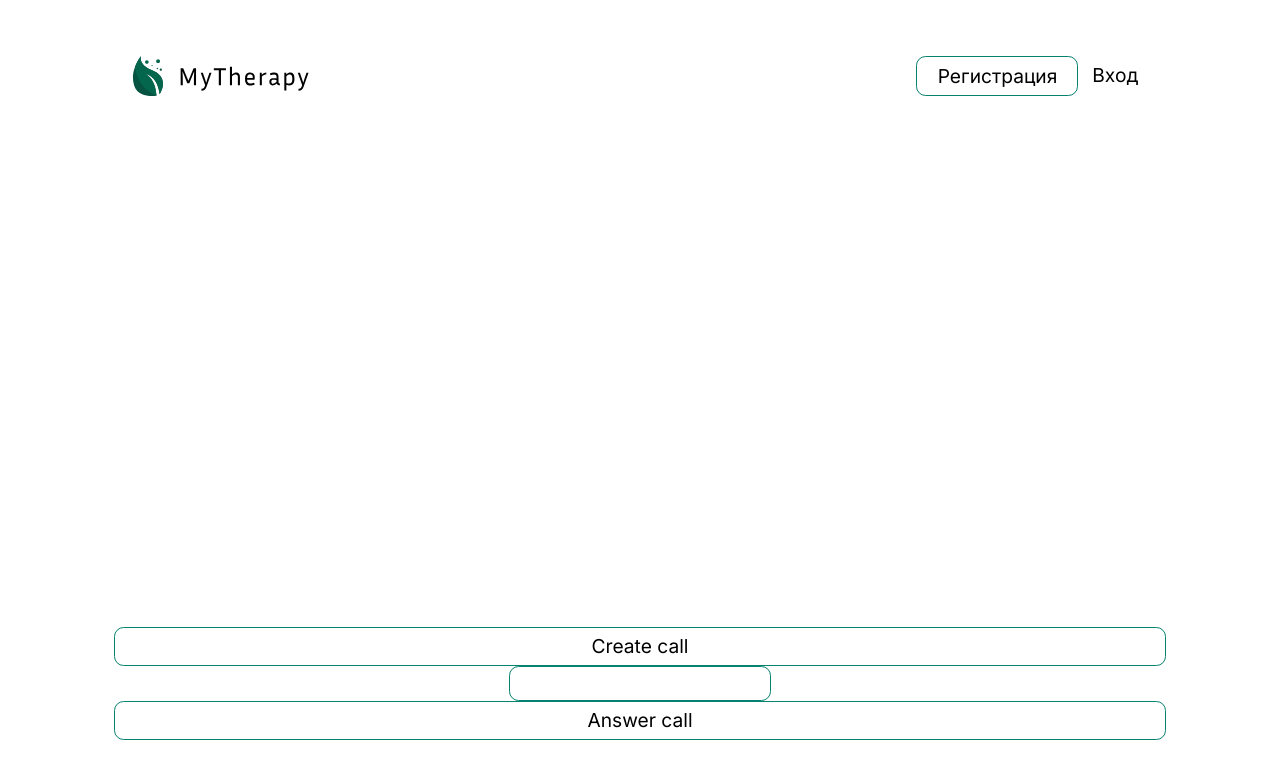
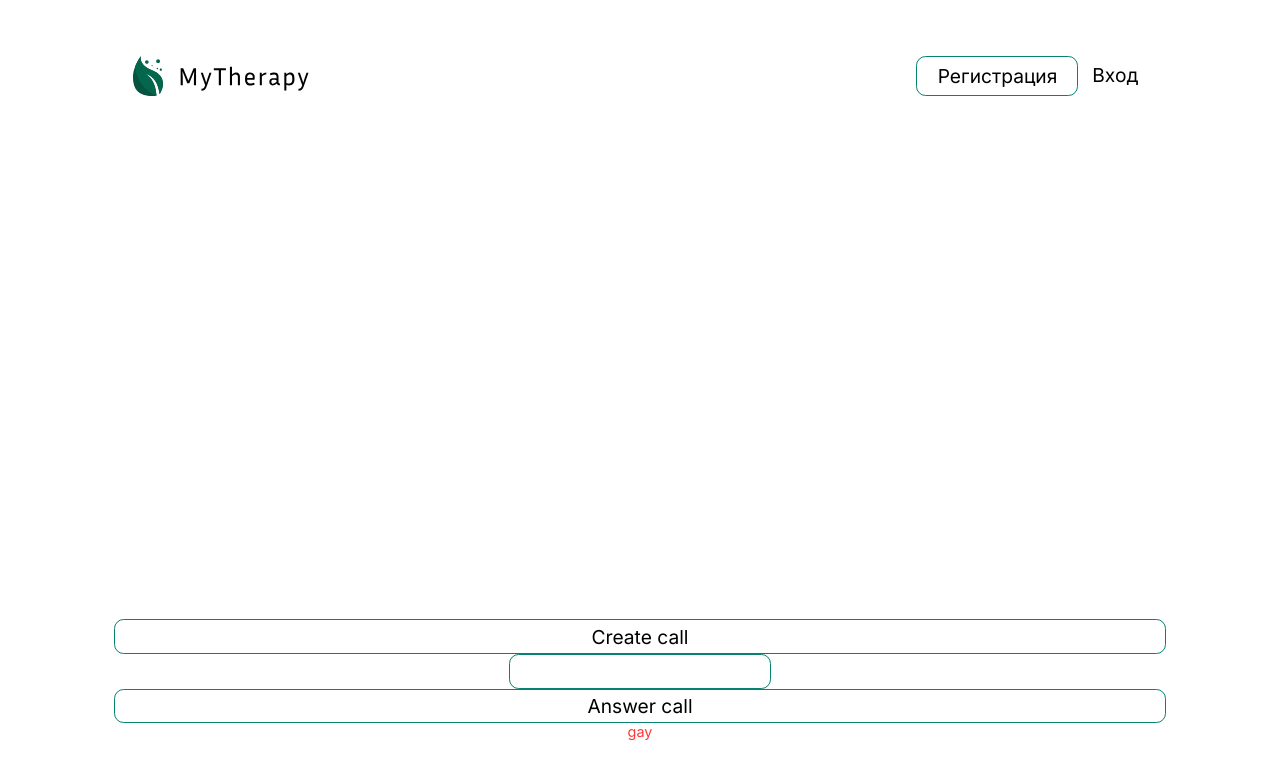
Before and after one commit to ForceFinity/my-therapy, a React (Create React App) app: page /video-call in a window 1280 px wide. Shown: the top 778 px of the page. Built offline with nearby package versions, Linux system fonts and the light colour scheme; no server answers.

Commit message:
Im so committed

```diff
--- a/src/pages/videoCall/index.tsx
+++ b/src/pages/videoCall/index.tsx
@@ -46,7 +46,7 @@ export const VideoCall = () => {
     const [callID, setCallId] = useState("")
     const remoteStream = useMemo(() => new MediaStream(), [])
     const [localStream, setLocalStream] = useState<MediaStream>()
-    const [error, setError] = useState("")
+    const [error, setError] = useState("gay")
 
     const servers = {
         iceServers: [
@@ -80,6 +80,9 @@ export const VideoCall = () => {
                     setError(prevState => prevState + "\nin webcam")
                     webcamRef.current.srcObject = stream;
                 }
+            })
+            .catch(reason => {
+                setError(reason)
             })
 
     }, [webcamRef]);
```
